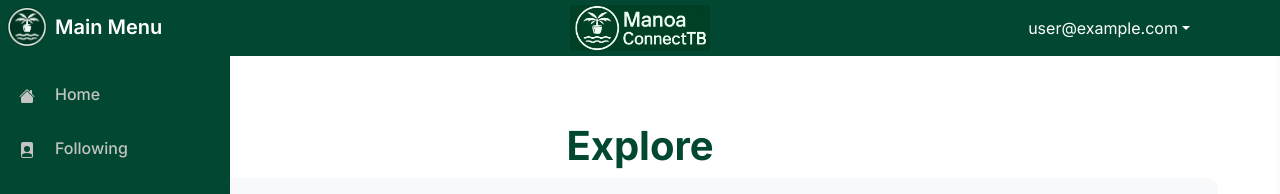
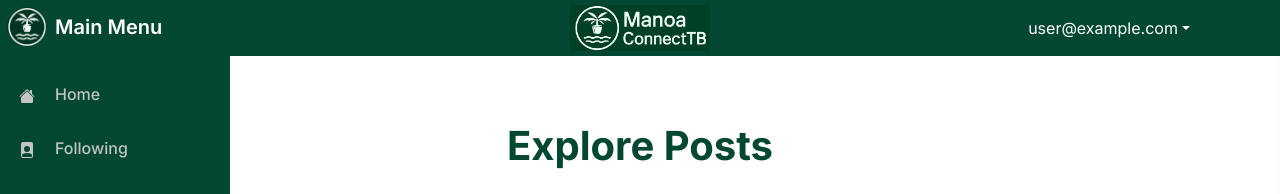
Before and after one commit to manoaconnecttb/ManoaConnect, a Next.js app: page /Explore in a window 1280 px wide. Shown: the top 194 px of the page. Built offline with nearby package versions, Linux system fonts and the light colour scheme; no server answers; the database is empty; sample sign-in values are in the browser's storage.

Commit message:
Update page.tsx

```diff
--- a/src/app/Explore/page.tsx
+++ b/src/app/Explore/page.tsx
@@ -6,6 +6,7 @@ import { prisma } from '@/lib/prisma';
 import { loggedInProtectedPage } from '@/lib/page-protection';
 import authOptions from '@/lib/authOptions';
 import PostCard from '@/components/PostCard';
+import Link from 'next/link';
 
 /** Render a list of stuff for the logged in user. */
 const ExplorePage = async () => {
@@ -30,7 +31,10 @@ const ExplorePage = async () => {
       <Container id="list" fluid className="py-3">
         <Row>
           <Col>
-            <h1 className="text-center" style={{ color: '#024731', fontWeight: 'bold' }}>Explore</h1>
+            <h1 className="text-center" style={{ color: '#024731', fontWeight: 'bold' }}>Explore Posts</h1>
+            <Link href="/home" className="no-underline hover:no-underline text-[#024731]">
+              Explore Clubs
+            </Link>
             <div className="p-3" style={{ backgroundColor: '#f8f9fa', borderRadius: '10px' }}>
               <Row>
                 <Col className="d-flex align-items-center">
```
